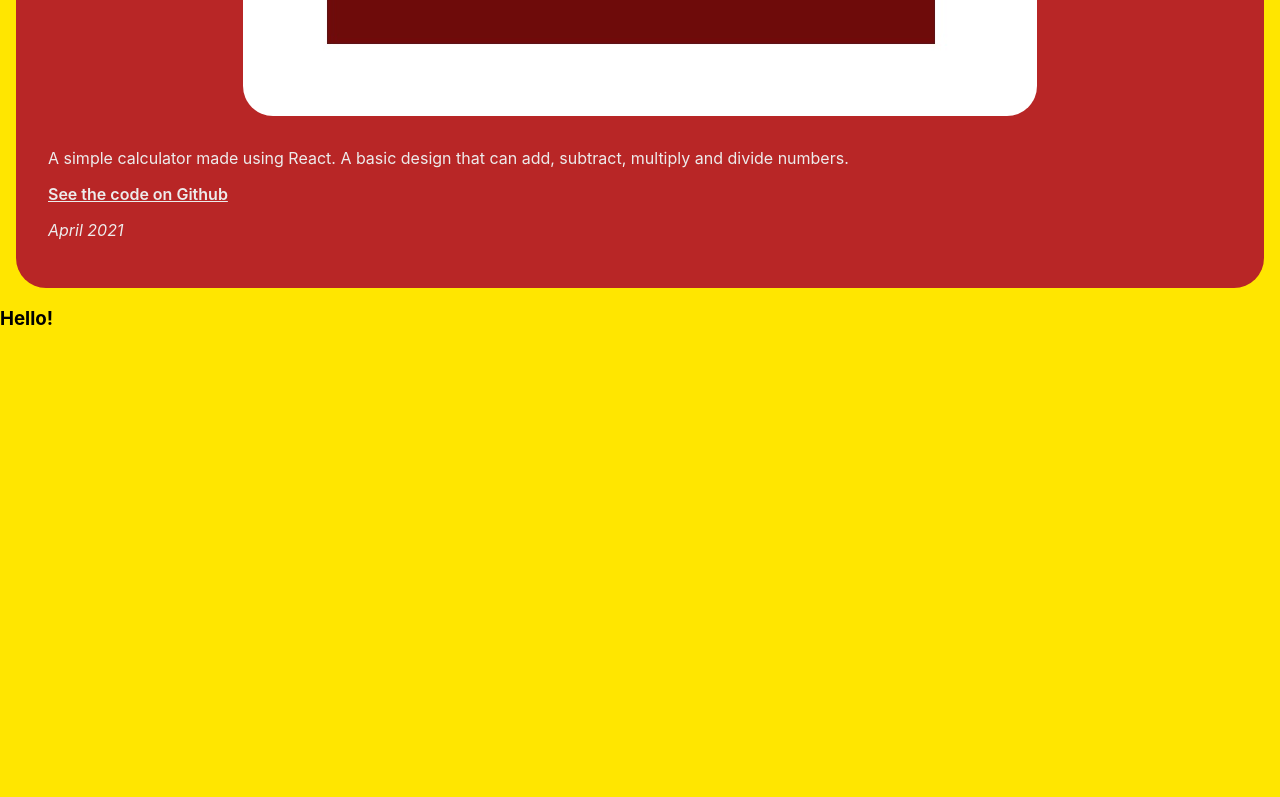
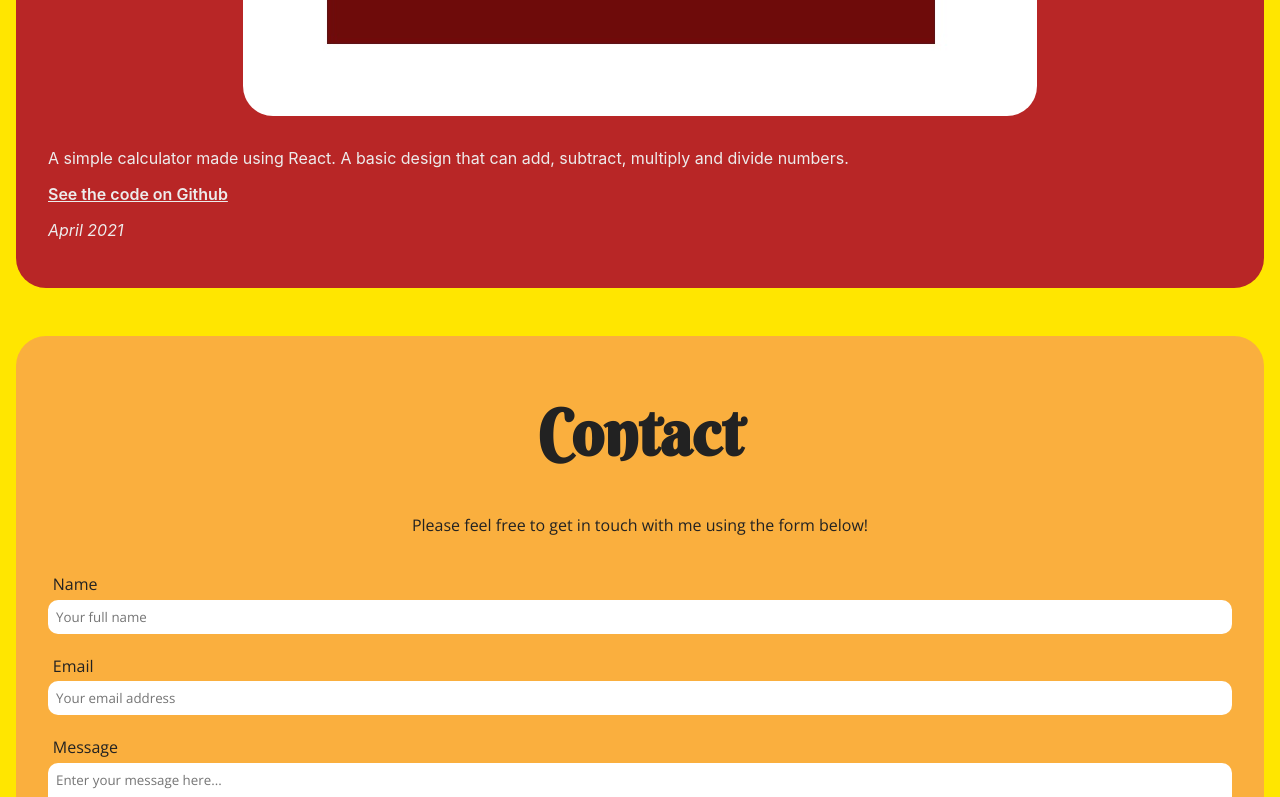
Before and after one commit to dpars34/Personal-Website, a React (Create React App) app: page / in a window 1280 px wide. Shown: the part 3202-3999 px from the top of the page. Before the commit the page ends 3551 px from the top, so only its background shows below. Built offline with nearby package versions, Linux system fonts and the light colour scheme.

Commit message:
Contact section

```diff
--- a/package.json
+++ b/package.json
@@ -6,6 +6,7 @@
     "@testing-library/jest-dom": "^5.11.10",
     "@testing-library/react": "^11.2.6",
     "@testing-library/user-event": "^12.8.3",
+    "emailjs-com": "^2.6.4",
     "react": "^17.0.2",
     "react-dom": "^17.0.2",
     "react-scripts": "4.0.3",
--- /dev/null
+++ b/src/Components/Contact/Contact.css
@@ -0,0 +1,51 @@
+.contact-area {
+    margin-top: 3rem;
+}
+
+.contact-text-area {
+    background-color: #FAAF3E;
+    margin: 1rem;
+    padding: 1rem;
+    border-radius: 30px;
+    color: #222222;
+}
+
+.contact-form {
+    display: flex;
+    flex-direction: column;
+    padding: 1rem;
+}
+
+.contact-label {
+    font-family: 'Open Sans', sans-serif;
+    padding: 0.3rem;
+}
+
+.contact-input  {
+    padding: 0.5rem;
+    margin-bottom: 1rem;
+    border-radius: 10px;
+    border: 0;
+    font-family: 'Open Sans', sans-serif;
+}
+
+.contact-text {
+    padding: 0.5rem;
+    margin-bottom: 1rem;
+    border-radius: 10px;
+    border: 0;
+    font-family: 'Open Sans', sans-serif;
+    min-height: 4rem;
+}
+
+.contact-area-button {
+    margin: 0 auto;
+    margin-top: 1rem;
+    display: block;
+    background-color: white;
+    border: solid 1px #222222;
+    padding: 0.5rem;
+    border-radius: 40px;
+    width: 100%;
+    font-weight: bold;
+}
--- a/src/Components/Contact/Contact.js
+++ b/src/Components/Contact/Contact.js
@@ -1,11 +1,60 @@
 import React from "react"
+import "./Contact.css"
+import emailjs from 'emailjs-com';
 
-function Contacts() {
-    return (
-        <div>
-            <h3>Hello!</h3>
+function Contact(){
+
+    function sendMessage(e) {
+
+        e.preventDefault()
+
+        emailjs.sendForm("service_oecmsbq", "template_bjgamid", e.target, "user_9EtEh0xOJ964JtXdN23UQ")
+        .then((result) => {
+            console.log(result.text)
+            alert("Message sent successfully!")
+        }, (error) => {
+            console.log(error.text)
+            alert("Message could not be sent! "+error);
+        })
+        e.target.reset()
+    }
+
+
+    const englishText = {
+        sectionText: "Please feel free to get in touch with me using the form below!",
+        nameLabel: "Name",
+        namePlaceholder: "Your full name",
+        emailLabel: "Email",
+        emailPlaceholder: "Your email address",
+        messageLabel: "Message",
+        messagePlaceholder: "Enter your message here...",
+        buttonValue: "Send"
+    }
+
+    return(
+        <div className="contact-area">
+            <div className="contact-text-area">
+                <h3 className="heading">Contact</h3>
+                <p className="section-text">{englishText.sectionText}</p>
+
+                <form className="contact-form" onSubmit={sendMessage}>
+                    <input className="contact-input" type="hidden" name="contact_number" />
+
+                    <label className="contact-label">{englishText.nameLabel}</label>
+                    <input className="contact-input" type="text" name="user_name" autoComplete="off" placeholder={englishText.namePlaceholder}/>
+
+                    <label className="contact-label">{englishText.emailLabel}</label>
+                    <input className="contact-input" type="email" name="user_email" autoComplete="off" placeholder={englishText.emailPlaceholder}/>
+
+                    <label className="contact-label">{englishText.messageLabel}</label>
+                    <textarea className="contact-text" name="message" autoComplete="off" placeholder={englishText.messagePlaceholder}/>
+
+                    <input className="contact-area-button" type="submit" value={englishText.buttonValue} />
+                </form>
+            </div>
         </div>
     )
+
 }
 
-export default Contacts
+export default Contact
--- a/src/Components/Projects/ProjectBox.js
+++ b/src/Components/Projects/ProjectBox.js
@@ -4,8 +4,9 @@ import "./Projects.css"
 function ProjectBox(props) {
     return (
         <div className="project-box">
+            <hr />
             <h3 className="project-box-title">{props.info.projectBoxTitle}</h3>
-            <hr />
+
             <img src={props.info.projectBoxImage} alt={props.info.projectBoxImageAlt}className="project-box-image"/>
             <p className="project-box-info">{props.info.projectBoxInfo}</p>
             <a href={props.info.projectBoxLink} className="project-box-link">{props.info.projectBoxLinkText}</a>
--- a/src/Components/Welcome/Welcome.css
+++ b/src/Components/Welcome/Welcome.css
@@ -28,7 +28,7 @@
     background-color: white;
     border: solid 3px #FA513E;
     padding: 0.5rem;
-    border-radius: 10px;
+    border-radius: 40px;
     width: 15rem;
     font-weight: bold;
 }
```
Also changed, not shown: 1 other file (tests, documents, lock files or other folders).
